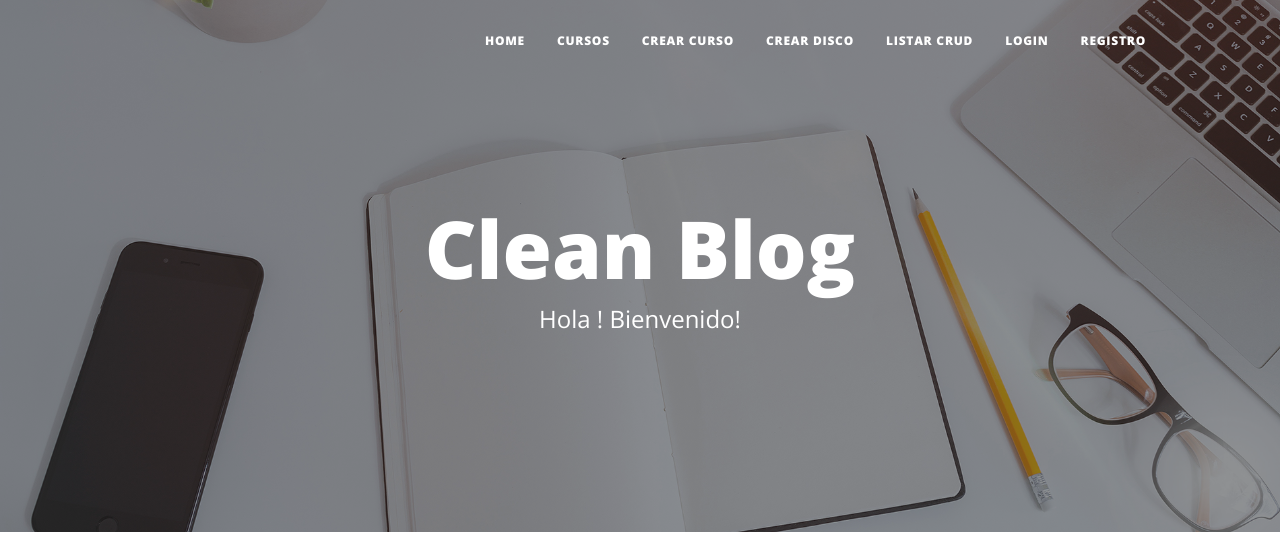
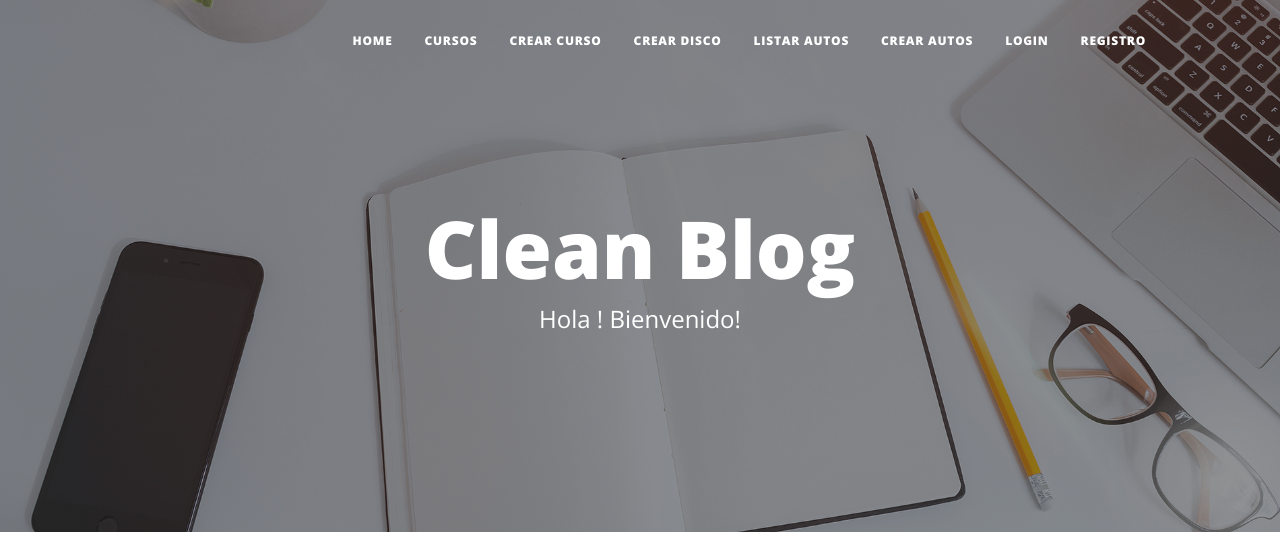
Before and after one commit to nachostfe/tercera_entrega, a Django app: template templates/padre.html in a window 1280 px wide. Shown: the top 536 px of the page. Run offline with Django 3.2, Linux system fonts and the light colour scheme; the template is opened without the code that fills it, so the values that code supplies are empty; some libraries are stand-ins or nearby versions.

Commit message:
actualizado con crud

```diff
--- a/templates/padre.html
+++ b/templates/padre.html
@@ -35,7 +35,8 @@
                         <li class="nav-item"><a class="nav-link px-lg-3 py-3 py-lg-4" href="{% url 'cursos' %}">Cursos</a></li>
                         <li class="nav-item"><a class="nav-link px-lg-3 py-3 py-lg-4" href="{% url 'crear-curso' %}">Crear Curso</a></li>
                         <li class="nav-item"><a class="nav-link px-lg-3 py-3 py-lg-4" href="{% url 'disco' %}">Crear Disco</a></li>
-                        <li class="nav-item"><a class="nav-link px-lg-3 py-3 py-lg-4" href="{% url 'listar-autos' %}">Listar Crud</a></li>
+                        <li class="nav-item"><a class="nav-link px-lg-3 py-3 py-lg-4" href="{% url 'listar-autos' %}">Listar Autos</a></li>
+                        <li class="nav-item"><a class="nav-link px-lg-3 py-3 py-lg-4" href="{% url 'crear-auto' %}">Crear Autos</a></li>
                         {% if user.is_authenticated %}
                             <li class="nav-item">
                                 <form action="{% url "logout" %}" method="POST">
```
